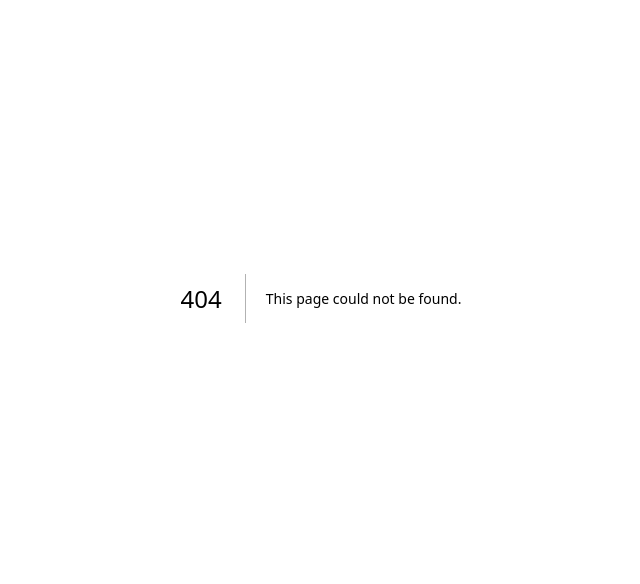
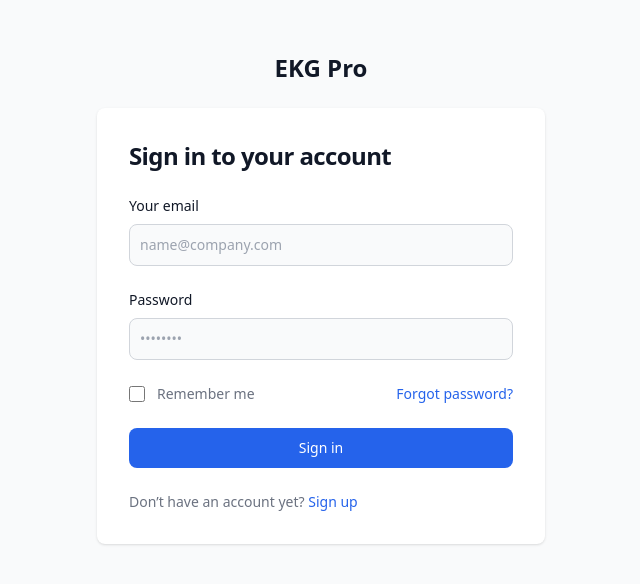
Before and after one commit to hwuiwon/ekg-pro, a Next.js app: page /login in a window 1280 px wide. Before the commit this address had no page. Shown: the part 102-686 px from the top of the page, without its empty margins (319-959 px from the left). Built offline with nearby package versions, Linux system fonts and the light colour scheme.

Commit message:
trying out pages

```diff
--- /dev/null
+++ b/pages/login.tsx
@@ -0,0 +1,107 @@
+import { GetStaticProps } from 'next'
+
+const Login = () => {
+  return (
+    <section className="bg-gray-50 dark:bg-gray-900">
+      <div className="flex flex-col items-center justify-center px-6 py-8 mx-auto md:h-screen lg:py-0">
+        <a
+          href="#"
+          className="flex items-center mb-6 text-2xl font-semibold text-gray-900 dark:text-white"
+        >
+          EKG Pro
+        </a>
+        <div className="w-full bg-white rounded-lg shadow dark:border md:mt-0 sm:max-w-md xl:p-0 dark:bg-gray-800 dark:border-gray-700">
+          <div className="p-6 space-y-4 md:space-y-6 sm:p-8">
+            <h1 className="text-xl font-bold leading-tight tracking-tight text-gray-900 md:text-2xl dark:text-white">
+              Sign in to your account
+            </h1>
+            <form className="space-y-4 md:space-y-6" action="#">
+              <div>
+                <label
+                  htmlFor="email"
+                  className="block mb-2 text-sm font-medium text-gray-900 dark:text-white"
+                >
+                  Your email
+                </label>
+                <input
+                  type="email"
+                  name="email"
+                  id="email"
+                  className="bg-gray-50 border border-gray-300 text-gray-900 sm:text-sm rounded-lg focus:ring-primary-600 focus:border-primary-600 block w-full p-2.5 dark:bg-gray-700 dark:border-gray-600 dark:placeholder-gray-400 dark:text-white dark:focus:ring-blue-500 dark:focus:border-blue-500"
+                  placeholder="name@company.com"
+                  required
+                />
+              </div>
+              <div>
+                <label
+                  htmlFor="password"
+                  className="block mb-2 text-sm font-medium text-gray-900 dark:text-white"
+                >
+                  Password
+                </label>
+                <input
+                  type="password"
+                  name="password"
+                  id="password"
+                  placeholder="••••••••"
+                  className="bg-gray-50 border border-gray-300 text-gray-900 sm:text-sm rounded-lg focus:ring-primary-600 focus:border-primary-600 block w-full p-2.5 dark:bg-gray-700 dark:border-gray-600 dark:placeholder-gray-400 dark:text-white dark:focus:ring-blue-500 dark:focus:border-blue-500"
+                  required
+                />
+              </div>
+              <div className="flex items-center justify-between">
+                <div className="flex items-start">
+                  <div className="flex items-center h-5">
+                    <input
+                      id="remember"
+                      aria-describedby="remember"
+                      type="checkbox"
+                      className="w-4 h-4 border border-gray-300 rounded bg-gray-50 focus:ring-3 focus:ring-primary-300 dark:bg-gray-700 dark:border-gray-600 dark:focus:ring-primary-600 dark:ring-offset-gray-800"
+                      required
+                    />
+                  </div>
+                  <div className="ml-3 text-sm">
+                    <label
+                      htmlFor="remember"
+                      className="text-gray-500 dark:text-gray-300"
+                    >
+                      Remember me
+                    </label>
+                  </div>
+                </div>
+                <a
+                  href="#"
+                  className="text-sm font-medium text-primary-600 hover:underline dark:text-primary-500"
+                >
+                  Forgot password?
+                </a>
+              </div>
+              <button
+                type="submit"
+                className="w-full text-white bg-primary-600 hover:bg-primary-700 focus:ring-4 focus:outline-none focus:ring-primary-300 font-medium rounded-lg text-sm px-5 py-2.5 text-center dark:bg-primary-600 dark:hover:bg-primary-700 dark:focus:ring-primary-800"
+              >
+                Sign in
+              </button>
+              <p className="text-sm font-light text-gray-500 dark:text-gray-400">
+                Don’t have an account yet?{' '}
+                <a
+                  href="#"
+                  className="font-medium text-primary-600 hover:underline dark:text-primary-500"
+                >
+                  Sign up
+                </a>
+              </p>
+            </form>
+          </div>
+        </div>
+      </div>
+    </section>
+  )
+}
+
+export const getStaticProps: GetStaticProps = async () => {
+  return {
+    props: {},
+  }
+}
+
+export default Login
--- /dev/null
+++ b/pages/register.tsx
@@ -0,0 +1,107 @@
+import { GetStaticProps } from 'next'
+
+const Register = () => {
+  return (
+    <section className="bg-gray-50 dark:bg-gray-900">
+      <div className="flex flex-col items-center justify-center px-6 py-8 mx-auto md:h-screen lg:py-0">
+        <a
+          href="#"
+          className="flex items-center mb-6 text-2xl font-semibold text-gray-900 dark:text-white"
+        >
+          EKG Pro
+        </a>
+        <div className="w-full bg-white rounded-lg shadow dark:border md:mt-0 sm:max-w-md xl:p-0 dark:bg-gray-800 dark:border-gray-700">
+          <div className="p-6 space-y-4 md:space-y-6 sm:p-8">
+            <h1 className="text-xl font-bold leading-tight tracking-tight text-gray-900 md:text-2xl dark:text-white">
+              Create your account
+            </h1>
+            <form className="space-y-4 md:space-y-6" action="#">
+              <div>
+                <label
+                  htmlFor="email"
+                  className="block mb-2 text-sm font-medium text-gray-900 dark:text-white"
+                >
+                  Your email
+                </label>
+                <input
+                  type="email"
+                  name="email"
+                  id="email"
+                  className="bg-gray-50 border border-gray-300 text-gray-900 sm:text-sm rounded-lg focus:ring-primary-600 focus:border-primary-600 block w-full p-2.5 dark:bg-gray-700 dark:border-gray-600 dark:placeholder-gray-400 dark:text-white dark:focus:ring-blue-500 dark:focus:border-blue-500"
+                  placeholder="name@company.com"
+                  required
+                />
+              </div>
+              <div>
+                <label
+                  htmlFor="password"
+                  className="block mb-2 text-sm font-medium text-gray-900 dark:text-white"
+                >
+                  Password
+                </label>
+                <input
+                  type="password"
+                  name="password"
+                  id="password"
+                  placeholder="••••••••"
+                  className="bg-gray-50 border border-gray-300 text-gray-900 sm:text-sm rounded-lg focus:ring-primary-600 focus:border-primary-600 block w-full p-2.5 dark:bg-gray-700 dark:border-gray-600 dark:placeholder-gray-400 dark:text-white dark:focus:ring-blue-500 dark:focus:border-blue-500"
+                  required
+                />
+              </div>
+              <div className="flex items-center justify-between">
+                <div className="flex items-start">
+                  <div className="flex items-center h-5">
+                    <input
+                      id="remember"
+                      aria-describedby="remember"
+                      type="checkbox"
+                      className="w-4 h-4 border border-gray-300 rounded bg-gray-50 focus:ring-3 focus:ring-primary-300 dark:bg-gray-700 dark:border-gray-600 dark:focus:ring-primary-600 dark:ring-offset-gray-800"
+                      required
+                    />
+                  </div>
+                  <div className="ml-3 text-sm">
+                    <label
+                      htmlFor="remember"
+                      className="text-gray-500 dark:text-gray-300"
+                    >
+                      Remember me
+                    </label>
+                  </div>
+                </div>
+                <a
+                  href="#"
+                  className="text-sm font-medium text-primary-600 hover:underline dark:text-primary-500"
+                >
+                  Forgot password?
+                </a>
+              </div>
+              <button
+                type="submit"
+                className="w-full text-white bg-primary-600 hover:bg-primary-700 focus:ring-4 focus:outline-none focus:ring-primary-300 font-medium rounded-lg text-sm px-5 py-2.5 text-center dark:bg-primary-600 dark:hover:bg-primary-700 dark:focus:ring-primary-800"
+              >
+                Register
+              </button>
+              <p className="text-sm font-light text-gray-500 dark:text-gray-400">
+                Have an account yet?{' '}
+                <a
+                  href="#"
+                  className="font-medium text-primary-600 hover:underline dark:text-primary-500"
+                >
+                  Sign In
+                </a>
+              </p>
+            </form>
+          </div>
+        </div>
+      </div>
+    </section>
+  )
+}
+
+export const getStaticProps: GetStaticProps = async () => {
+  return {
+    props: {},
+  }
+}
+
+export default Register
--- a/styles/globals.scss
+++ b/styles/globals.scss
@@ -12,19 +12,6 @@
   --foreground-rgb: 0, 0, 0;
   --background-start-rgb: 214, 219, 220;
   --background-end-rgb: 255, 255, 255;
-
-  --primary-glow: conic-gradient(
-    from 180deg at 50% 50%,
-    #16abff33 0deg,
-    #0885ff33 55deg,
-    #54d6ff33 120deg,
-    #0071ff33 160deg,
-    transparent 360deg
-  );
-  --secondary-glow: radial-gradient(
-    rgba(255, 255, 255, 1),
-    rgba(255, 255, 255, 0)
-  );
 
   --tile-start-rgb: 239, 245, 249;
   --tile-end-rgb: 228, 232, 233;
@@ -44,19 +31,11 @@
   --card-border-rgb: 131, 134, 135;
 }
 
-@media (prefers-color-scheme: dark) {
+/* @media (prefers-color-scheme: dark) {
   :root {
     --foreground-rgb: 255, 255, 255;
     --background-start-rgb: 0, 0, 0;
     --background-end-rgb: 0, 0, 0;
-
-    --primary-glow: radial-gradient(rgba(1, 65, 255, 0.4), rgba(1, 65, 255, 0));
-    --secondary-glow: linear-gradient(
-      to bottom right,
-      rgba(1, 65, 255, 0),
-      rgba(1, 65, 255, 0),
-      rgba(1, 65, 255, 0.3)
-    );
 
     --tile-start-rgb: 2, 13, 46;
     --tile-end-rgb: 2, 5, 19;
@@ -75,7 +54,7 @@
     --card-rgb: 100, 100, 100;
     --card-border-rgb: 200, 200, 200;
   }
-}
+} */
 
 * {
   box-sizing: border-box;
--- a/tailwind.config.js
+++ b/tailwind.config.js
@@ -6,7 +6,22 @@
     './components/**/*.{js,ts,jsx,tsx}',
   ],
   theme: {
-    extend: {},
+    extend: {
+      colors: {
+        primary: {
+          50: '#eff6ff',
+          100: '#dbeafe',
+          200: '#bfdbfe',
+          300: '#93c5fd',
+          400: '#60a5fa',
+          500: '#3b82f6',
+          600: '#2563eb',
+          700: '#1d4ed8',
+          800: '#1e40af',
+          900: '#1e3a8a',
+        },
+      },
+    },
   },
   plugins: [],
 }
```
